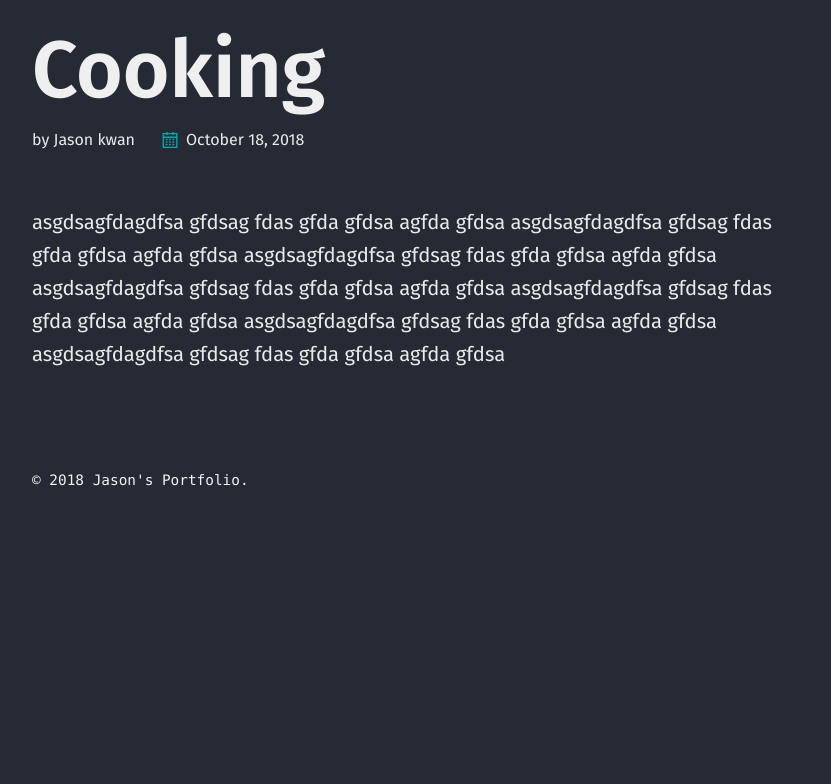
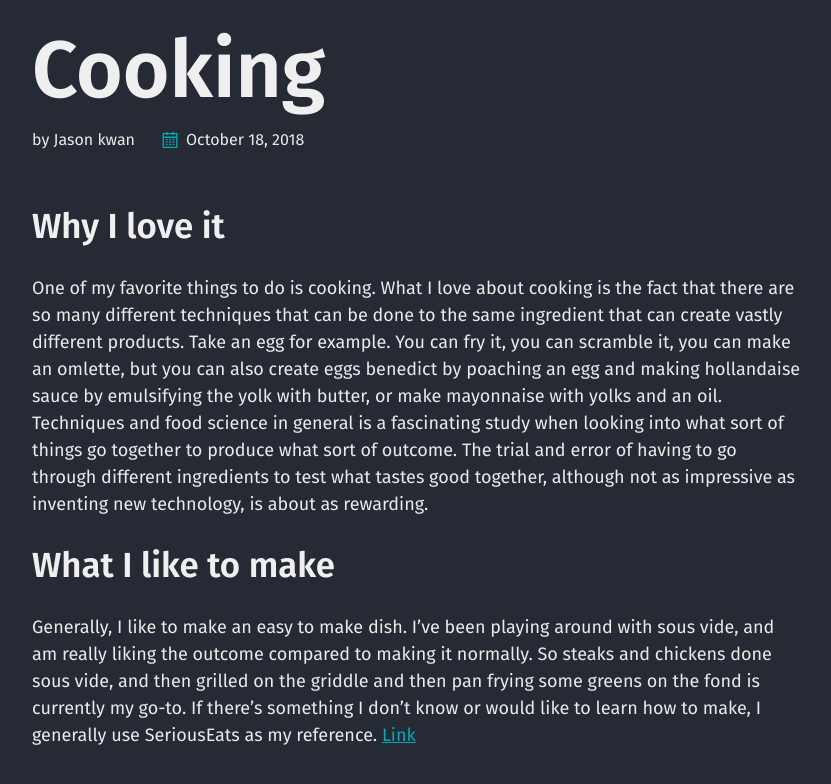
Before and after one commit to Ajofkn/timtimtim, a Jekyll site: the page built from _interests/Cooking.md, in a window 1280 px wide and 900 px high, scrolled down 1044 px, cut to the strip 55-839 px from the top of the window. Shown: the whole strip, without its empty margins (40-871 px from the left). Built offline with Jekyll 4.4.1, drawn with Linux system fonts in a browser that asks for light colours; a script that is not in the unit is left out; before the commit the page ends 1617 px from its top, so only the background shows below that.

```diff
--- a/_config.yml
+++ b/_config.yml
@@ -17,10 +17,10 @@ title: Jason's Portfolio
 email: ajofkn@gmail.com
 description: >- # this means to ignore newlines until "baseurl:"
   This is Jason's portfolio website
-#baseurl: ""
-#url: ""
-baseurl: "/timtimtim" # the subpath of your site, e.g. /blog
-url: "https://ajofkn.github.io" # the base hostname & protocol for your site, e.g. http://example.com
+baseurl: ""
+url: ""
+#baseurl: "/timtimtim" # the subpath of your site, e.g. /blog
+#url: "https://ajofkn.github.io" # the base hostname & protocol for your site, e.g. http://example.com
 github_username:  ajofkn
 linkedin_username: jason-kwan
 author:
@@ -30,8 +30,8 @@ author:
 
 # Build settings
 markdown: kramdown
-#theme: jekyll-theme-basically-basic
-remote_theme: "mmistakes/jekyll-theme-basically-basic"
+theme: jekyll-theme-basically-basic
+#remote_theme: "mmistakes/jekyll-theme-basically-basic"
 plugins:
 
 collections:
--- a/_interests/Cooking.md
+++ b/_interests/Cooking.md
@@ -5,10 +5,9 @@ image:
   path: /assets/18396-1.jpg
   thumbnail: /assets/18396Thumbnail.jpg
 ---
-asgdsagfdagdfsa gfdsag fdas gfda gfdsa agfda gfdsa
-asgdsagfdagdfsa gfdsag fdas gfda gfdsa agfda gfdsa
-asgdsagfdagdfsa gfdsag fdas gfda gfdsa agfda gfdsa
-asgdsagfdagdfsa gfdsag fdas gfda gfdsa agfda gfdsa
-asgdsagfdagdfsa gfdsag fdas gfda gfdsa agfda gfdsa
-asgdsagfdagdfsa gfdsag fdas gfda gfdsa agfda gfdsa
-asgdsagfdagdfsa gfdsag fdas gfda gfdsa agfda gfdsa
+
+## Why I love it
+One of my favorite things to do is cooking. What I love about cooking is the fact that there are so many different techniques that can be done to the same ingredient that can create vastly different products. Take an egg for example. You can fry it, you can scramble it, you can make an omlette, but you can also create eggs benedict by poaching an egg and making hollandaise sauce by emulsifying the yolk with butter, or make mayonnaise with yolks and an oil. Techniques and food science in general is a fascinating study when looking into what sort of things go together to produce what sort of outcome. The trial and error of having to go through different ingredients to test what tastes good together, although not as impressive as inventing new technology, is about as rewarding.
+
+## What I like to make
+Generally, I like to make an easy to make dish. I've been playing around with sous vide, and am really liking the outcome compared to making it normally. So steaks and chickens done sous vide, and then grilled on the griddle and then pan frying some greens on the fond is currently my go-to. If there's something I don't know or would like to learn how to make, I generally use SeriousEats as my reference. [Link](https://www.seriouseats.com)
```
Also changed, not shown: _work_projects/Website_Building.md (+5 -0 lines), _work_projects/architecture.md (+11 -0 lines).
